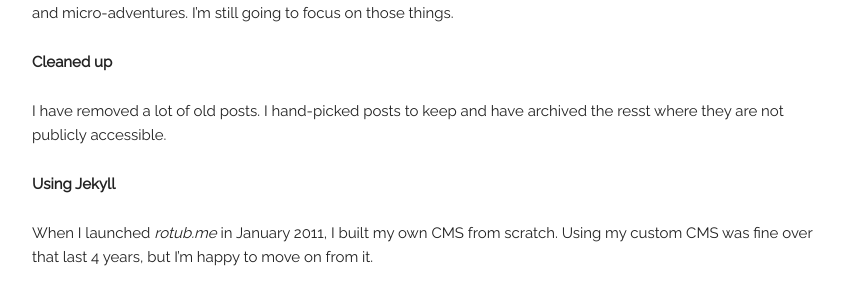
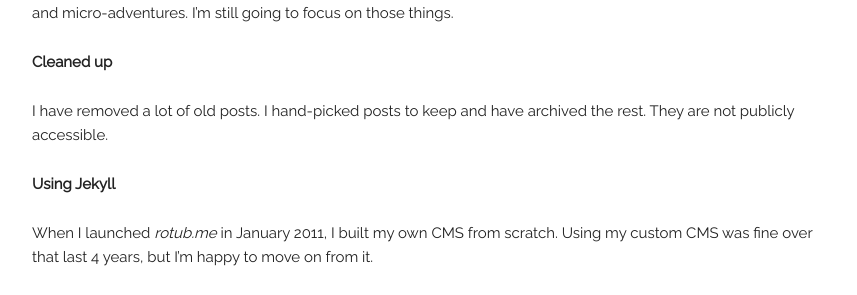
Before and after one commit to rotub/rotub.github.io, a Jekyll site: the page built from _posts/2015-03-06-moved-to-jekyll.markdown, in a window 1280 px wide and 932 px high. Shown: the part 296-591 px from the top of the window, without its empty margins (208-1065 px from the left). Built offline with Jekyll 4.4.1, drawn with Linux system fonts in a browser that asks for light colours; nearby versions of some CDN libraries; comment, search, counter and statistics services are not loaded.

Commit message:
Updated 2015-03-06-moved-to-jekyll.markdown

```diff
--- a/_posts/2015-03-06-moved-to-jekyll.markdown
+++ b/_posts/2015-03-06-moved-to-jekyll.markdown
@@ -10,7 +10,7 @@ I've endeavoured to make this blog about all things _unrelated_ to my work and i
 
 **Cleaned up**
 
-I have removed a lot of old posts. I hand-picked posts to keep and have archived the resst where they are not publicly accessible.
+I have removed a lot of old posts. I hand-picked posts to keep and have archived the rest. They are not publicly accessible.
 
 **Using Jekyll**
 
```
